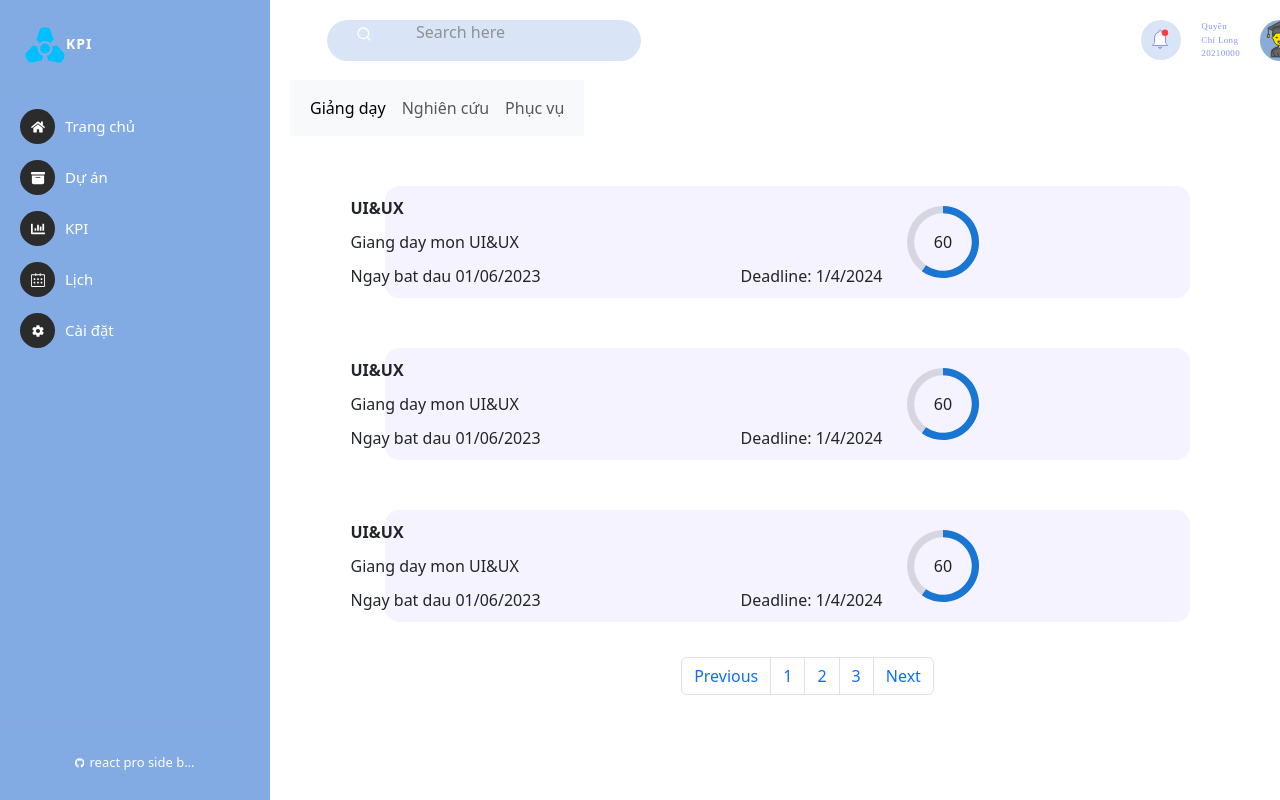
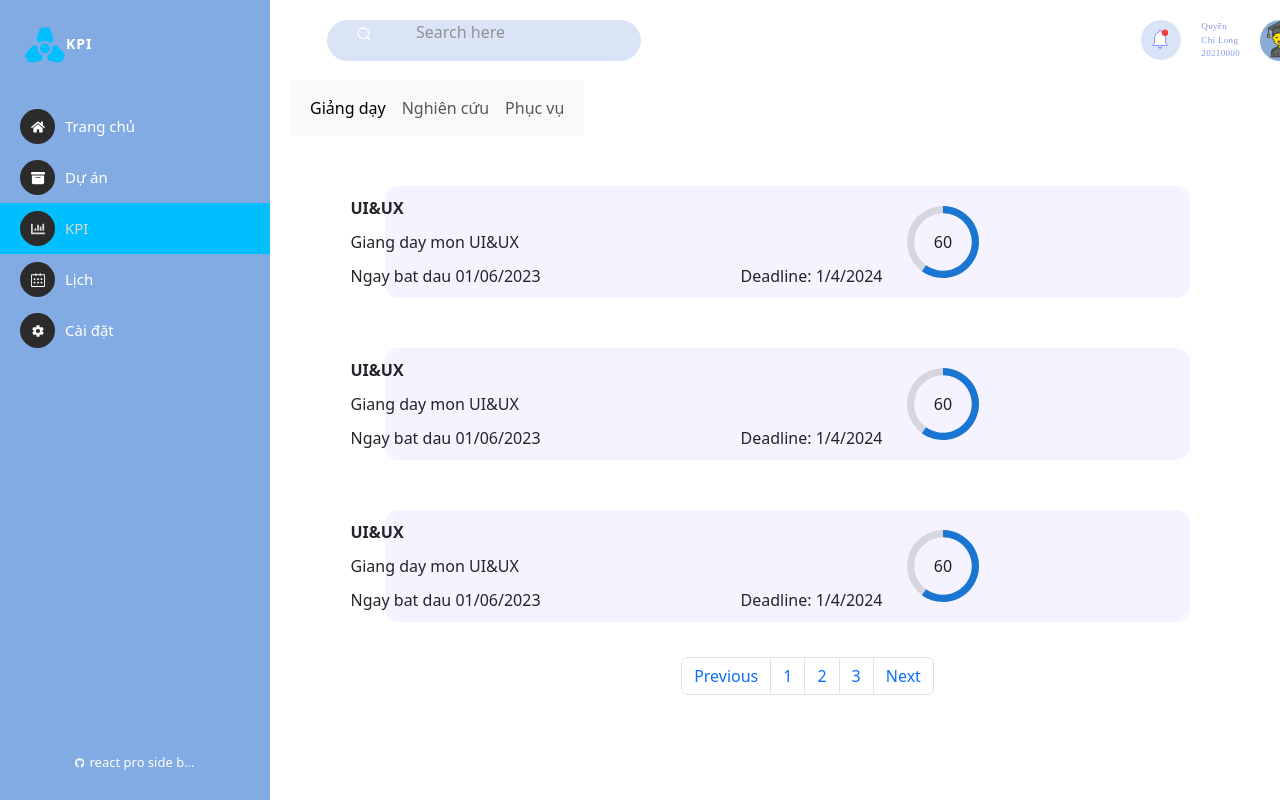
Before and after one commit to iaht211/UIUX-2023.2, a React (Create React App) app: page /kpi/giangday in a window 1280 px wide. Built offline with nearby package versions, Linux system fonts and the light colour scheme.

Commit message:
fix sidebar

```diff
--- a/src/Layout.js
+++ b/src/Layout.js
@@ -22,12 +22,16 @@ const Layout = () => {
                 <Route path="/" element={<App />}>
                     <Route index element={<Home />} />
                     <Route path="project" element={<Project />} />
+
                     <Route path="kpi" element={<KPI />} />
+                    <Route path="/kpi/giangday" element={<GiangDay />} />
+                    <Route path="/kpi/giangday/chitiet" element={<KPIDetail />} />
+
                     <Route path="calender" element={<Calender />} />
                     <Route path="setting" element={<Setting />} />
                     <Route path="/setting/notify" element={<SettingNotify />} />
-                    <Route path="/kpi/giangday" element={<GiangDay />} />
-                    <Route path="/kpi/giangday/chitiet" element={<KPIDetail />} />
+
+
                 </Route>
                 <Route path="/login" element={<Login />} >
                 </Route>
--- a/src/components/Home/Home.js
+++ b/src/components/Home/Home.js
@@ -8,7 +8,7 @@ import {
 import './Home.scss'
 import BarChart from "./Data/BarChart";  // Adjust the import path as needed
 import { FcBusiness } from "react-icons/fc";
-import MyCalendar from "../Calender/Calender";
+import MyCalendar from "./Calender/Calender";
 
 
 const Home = () => {
--- a/src/components/SideBar/SideBar.js
+++ b/src/components/SideBar/SideBar.js
@@ -63,14 +63,14 @@ const SideBar = (props) => {
                     </MenuItem>
                     <MenuItem
                         icon={<FaBoxArchive />}
-                        className={pathname === '/kpi' ? 'active' : ''}
+                        className={pathname === '/project' ? 'active' : ''}
                     >
                         Dự án
                         <Link to="/project" />
                     </MenuItem>
                     <MenuItem
                         icon={<FaChartBar />}
-                        className={pathname === '/kpi' ? 'active' : ''}
+                        className={pathname.startsWith('/kpi') ? 'active' : ''}
                     >
                         KPI
                         <Link to="/kpi" />
```
Also changed, not shown: src/components/Home/Calender/Calender.js (renamed from src/components/Calender/Calender.js), src/components/Home/Calender/MyCalendar.scss (renamed from src/components/Calender/MyCalendar.scss).
